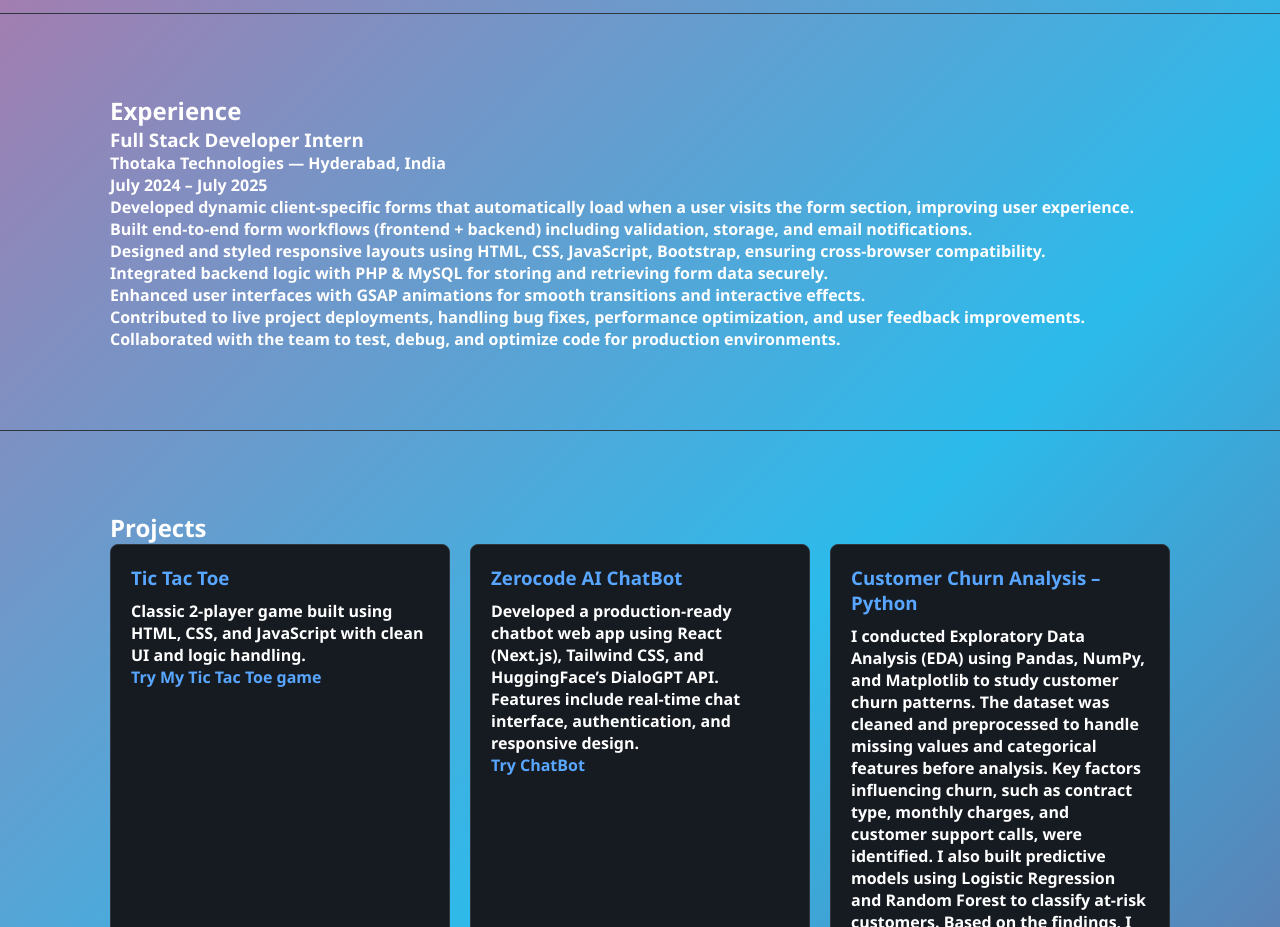
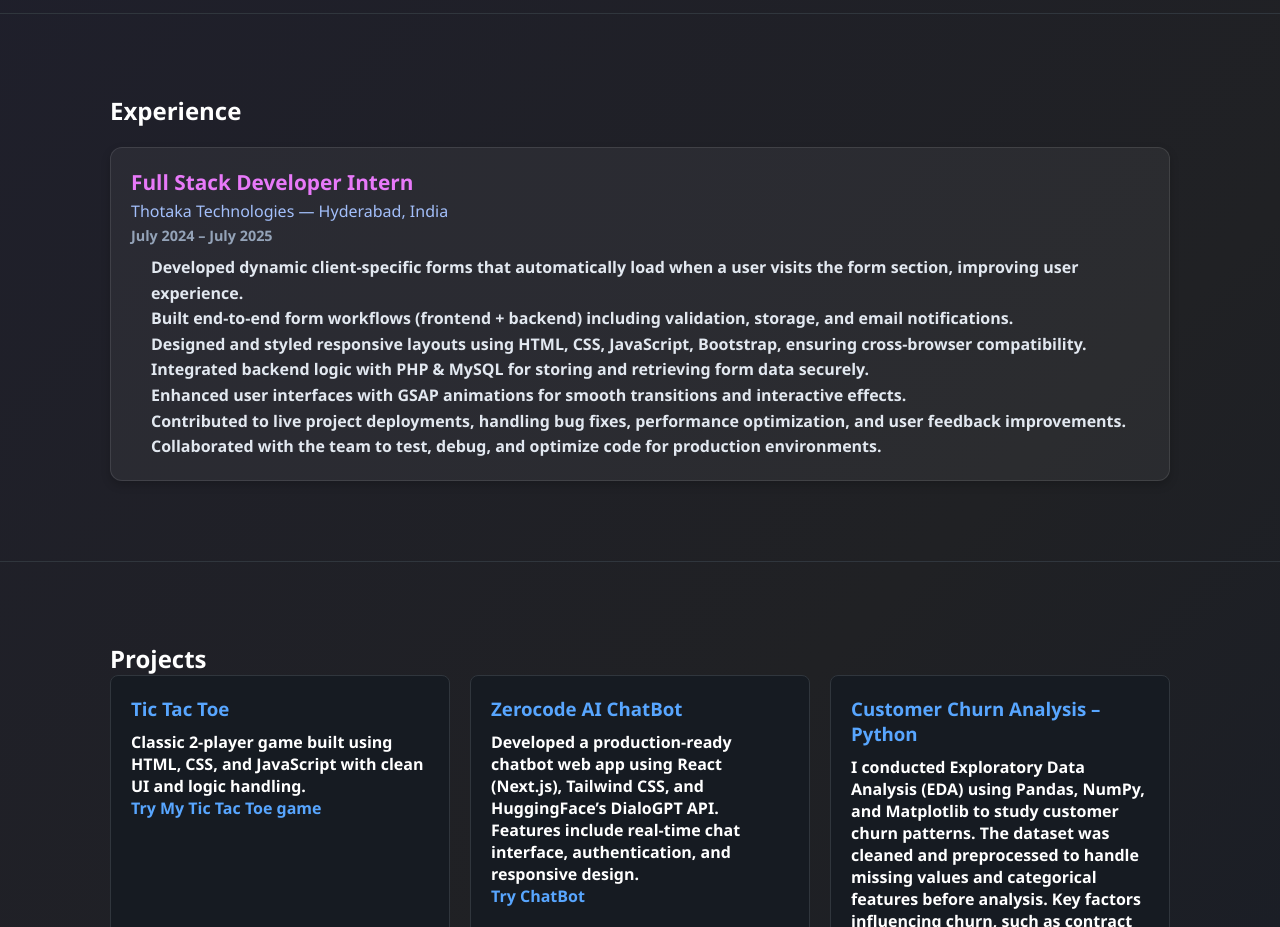
Before and after one commit to manikanta-59/My-portfolio, a plain HTML site: page index.html in a window 1280 px wide. Shown: the part 960-1887 px from the top of the page. Drawn offline with Linux system fonts and the light colour scheme.

Commit message:
Update style.css

```diff
--- a/style.css
+++ b/style.css
@@ -13,11 +13,17 @@ html, body {
   font-family: 'Segoe UI', Tahoma, Geneva, Verdana, sans-serif;
 }
 
-body {
+/* body {
   background: linear-gradient(135deg, #f35489, #2bbbeb, #bd114a);
   color: white;
+} */
+
+body {
+  margin: 0;
+  font-family: Arial, sans-serif;
+  background: linear-gradient(135deg, #1e1e2f, #202124, #0f172a);
+  color: white;
 }
-
 
 a {
   color: #58a6ff;
@@ -134,6 +140,40 @@ header nav ul li a:hover {
   overflow: hidden;
   animation: typing 3.5s steps(40, end) infinite, blink 0.6s step-end infinite alternate;
 }
+.experience-card {
+  background: rgba(255, 255, 255, 0.05);
+  border: 1px solid rgba(255, 255, 255, 0.1);
+  padding: 20px;
+  border-radius: 12px;
+  margin-top: 20px;
+  box-shadow: 0 4px 10px rgba(0,0,0,0.2);
+}
+
+.experience-card h3 {
+  margin: 0;
+  color: #e879f9; /* highlight color for title */
+  font-size: 1.3rem;
+}
+
+.company {
+  color: #a3bffa;
+  margin: 4px 0;
+  font-weight: 500;
+}
+
+.period {
+  color: #94a3b8;
+  font-size: 0.9rem;
+  margin-bottom: 10px;
+}
+
+.experience-card ul {
+  margin: 0;
+  padding-left: 20px;
+  color: #e2e8f0;
+  line-height: 1.6;
+}
+
 
 @keyframes typing {
   0% {
```
